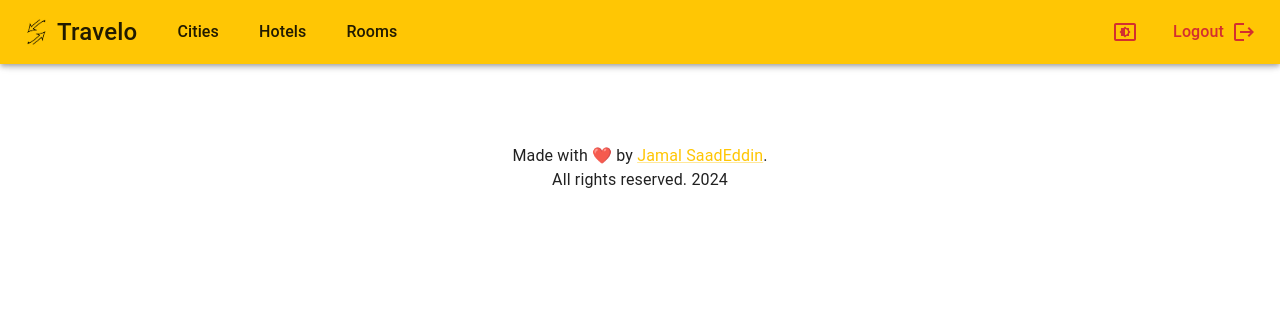
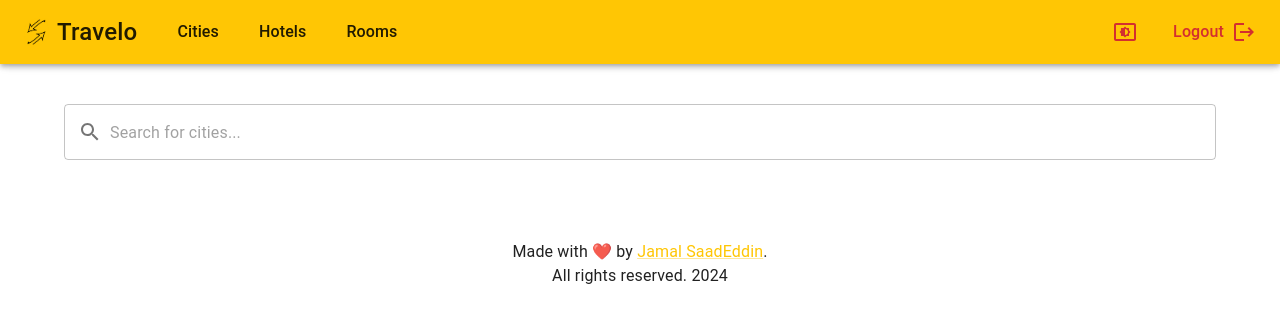
Before and after one commit to Jamal-SaadEddin/Travelo, a React (Vite) app: page / in a window 1280 px wide. Shown: the top 322 px of the page. Built offline with nearby package versions, Linux system fonts and the light colour scheme.

Commit message:
6.2 Admin Search Bar #56

```diff
--- a/src/App.tsx
+++ b/src/App.tsx
@@ -1,11 +1,12 @@
 import Footer from "./components/Footer";
 import Navbar from "./components/Navbar";
+import SearchBar from "./components/SearchBar";
 
 const App = () => {
   return (
     <>
       <Navbar />
-
+      <SearchBar />
       <Footer />
     </>
   );
--- /dev/null
+++ b/src/components/SearchBar/SearchBar.tsx
@@ -0,0 +1,29 @@
+import SearchIcon from "@mui/icons-material/Search";
+import { Container, InputAdornment, TextField } from "@mui/material";
+import { useState } from "react";
+
+const SearchBar = () => {
+  const [searchText, setSearchText] = useState("");
+
+  return (
+    <Container maxWidth="lg" sx={{ mt: 5 }}>
+      <TextField
+        id="cityName" // changable
+        placeholder="Search for cities..." // changable
+        variant="outlined"
+        fullWidth
+        InputProps={{
+          startAdornment: (
+            <InputAdornment position="start">
+              <SearchIcon />
+            </InputAdornment>
+          ),
+        }}
+        value={searchText}
+        onChange={(e) => setSearchText(e.target.value)}
+      />
+    </Container>
+  );
+};
+
+export default SearchBar;
--- /dev/null
+++ b/src/components/SearchBar/index.ts
@@ -0,0 +1,3 @@
+import SearchBar from "./SearchBar";
+
+export default SearchBar;
```
